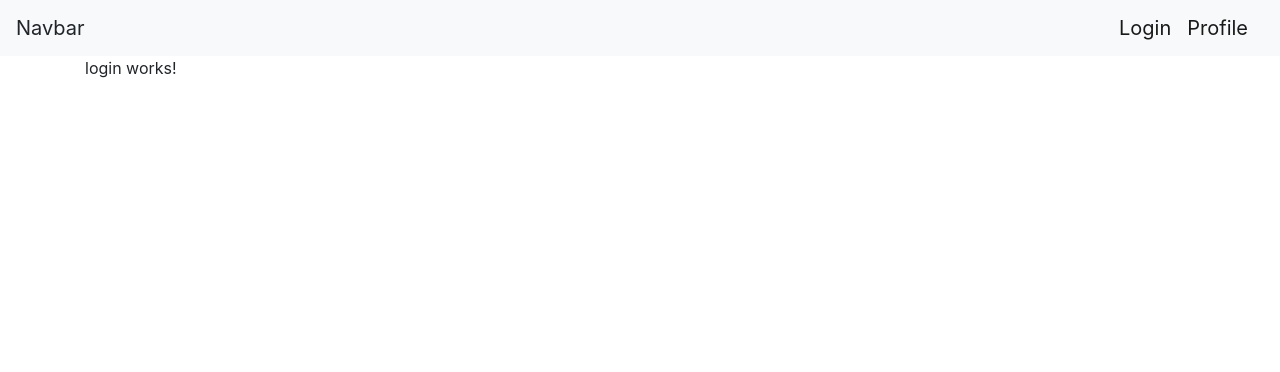
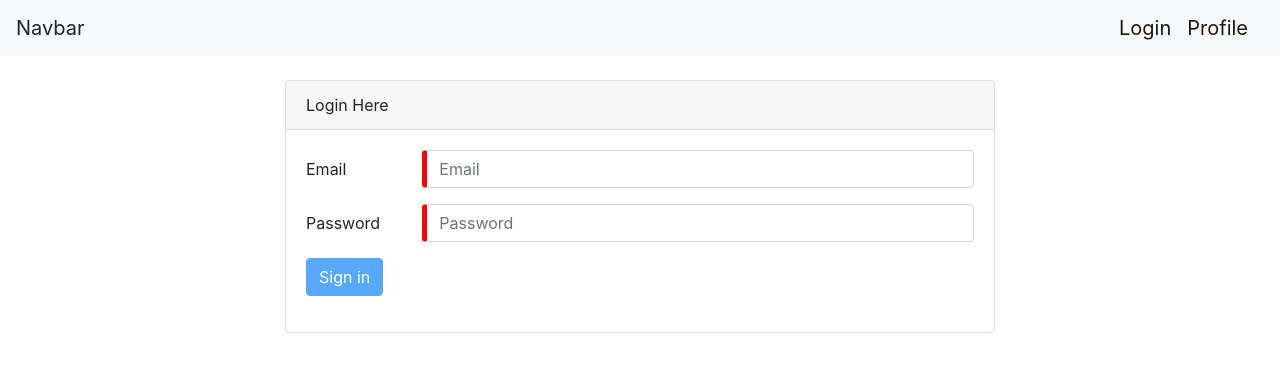
Before and after one commit to Angular0527/authentication-angular-laravel, an Angular app in the folder frontend/: page /login in a window 1280 px wide. Shown: the top 372 px of the page. Built offline with nearby package versions, Linux system fonts and the light colour scheme.

Commit message:
Login Post Request ,Access origin error

```diff
--- a/frontend/src/app/app.module.ts
+++ b/frontend/src/app/app.module.ts
@@ -1,6 +1,5 @@
 import { BrowserModule } from '@angular/platform-browser';
 import { NgModule } from '@angular/core';
-
 
 import { AppComponent } from './app.component';
 import { NavbarComponent } from './components/navbar/navbar.component';
@@ -10,6 +9,8 @@
 import { RequestResetComponent } from './components/password/request-reset/request-reset.component';
 import { ResponseResetComponent } from './components/password/response-reset/response-reset.component';
 import { AppRoutingModule } from './/app-routing.module';
+import { FormsModule } from '@angular/forms';
+import { HttpClientModule } from '@angular/common/http';
 
 
 
@@ -26,6 +27,8 @@
   imports: [
     BrowserModule,
     AppRoutingModule,
+    FormsModule,
+    HttpClientModule
   ],
   providers: [],
   bootstrap: [AppComponent]
--- a/frontend/src/app/components/login/login.component.html
+++ b/frontend/src/app/components/login/login.component.html
@@ -1,3 +1,31 @@
-<p>
-  login works!
-</p>
+<div class="mt-4 col-8 offset-2">
+  <div class="card">
+    <div class="card-header">Login Here</div>
+    <div class="card-body">
+      <form #loginForm=ngForm (ngSubmit)="onSubmit()">
+
+        <div class="form-group row">
+          <label for="inputEmail3" class="col-sm-2 col-form-label">Email</label>
+          <div class="col-sm-10">
+            <input type="email" name="email" class="form-control" id="inputEmail3" placeholder="Email" [(ngModel)]="form.email" required>
+          </div>
+        </div>
+
+        <div class="form-group row">
+          <label for="inputPassword3" class="col-sm-2 col-form-label">Password</label>
+          <div class="col-sm-10">
+            <input type="password" name="password" class="form-control" id="inputPassword3" placeholder="Password" [(ngModel)]="form.password"
+              required>
+          </div>
+        </div>
+
+        <div class="form-group row">
+          <div class="col-sm-10">
+            <button type="submit" class="btn btn-primary" [disabled]="!loginForm.valid">Sign in</button>
+          </div>
+        </div>
+
+      </form>
+    </div>
+  </div>
+</div>
--- a/frontend/src/app/components/login/login.component.ts
+++ b/frontend/src/app/components/login/login.component.ts
@@ -1,4 +1,5 @@
 import { Component, OnInit } from '@angular/core';
+import { HttpClient } from '@angular/common/http';
 
 @Component({
   selector: 'app-login',
@@ -7,8 +8,19 @@
 })
 export class LoginComponent implements OnInit {
 
-  constructor() { }
+  public form = {
+    email: null,
+    password: null
+  };
 
+  constructor(private http: HttpClient) { }
+
+  onSubmit() {
+    return this.http.post('http://localhost:8000/api/auth/login', this.form).subscribe(
+      data => console.log(data),
+      error => console.log(error)
+    );
+  }
   ngOnInit() {
   }
 
--- a/frontend/src/styles.css
+++ b/frontend/src/styles.css
@@ -1,2 +1,10 @@
 /* You can add global styles to this file, and also import other style files */
 @import '~bootstrap/dist/css/bootstrap.css';
+
+.ng-invalid:not(form){
+    border-left:5px solid red;
+}
+
+.ng-valid:not(form){
+    border-left:5px solid green;
+}
```
